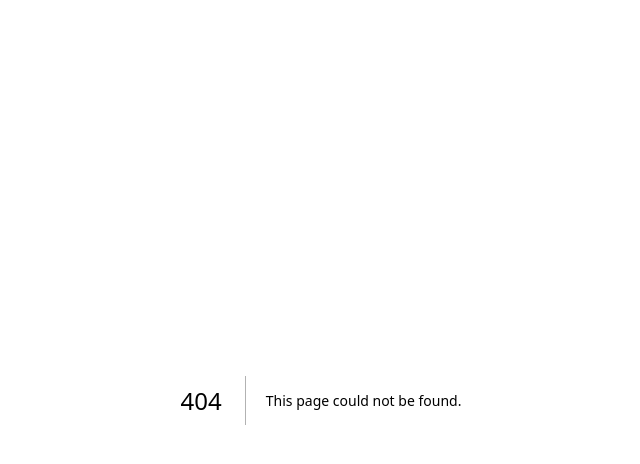
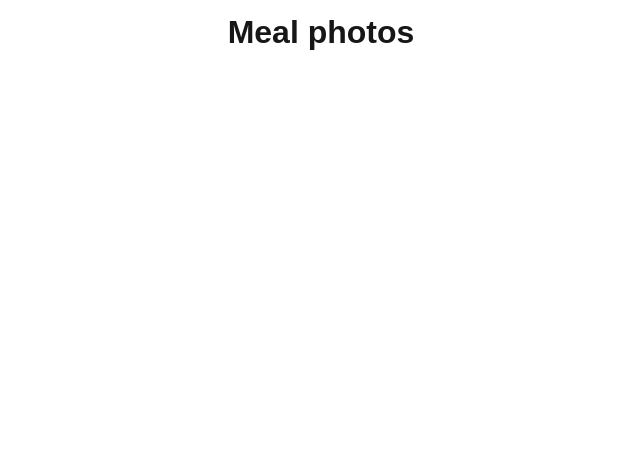
Before and after one commit to lucabattesini/learning-next.js, a Next.js app in the folder first-next-project/: page /meals in a window 1280 px wide. Before the commit this address had no page. Shown: the top 464 px of the page, without its empty margins (319-959 px from the left). Built offline with nearby package versions, Linux system fonts and the light colour scheme.

Commit message:
Creating a meal page

```diff
--- /dev/null
+++ b/first-next-project/app/meals/page.js
@@ -0,0 +1,7 @@
+export default function aboutPage() {
+    return (
+        <main>
+        <h1>Meal photos</h1>
+        </main>
+    );
+}
```
